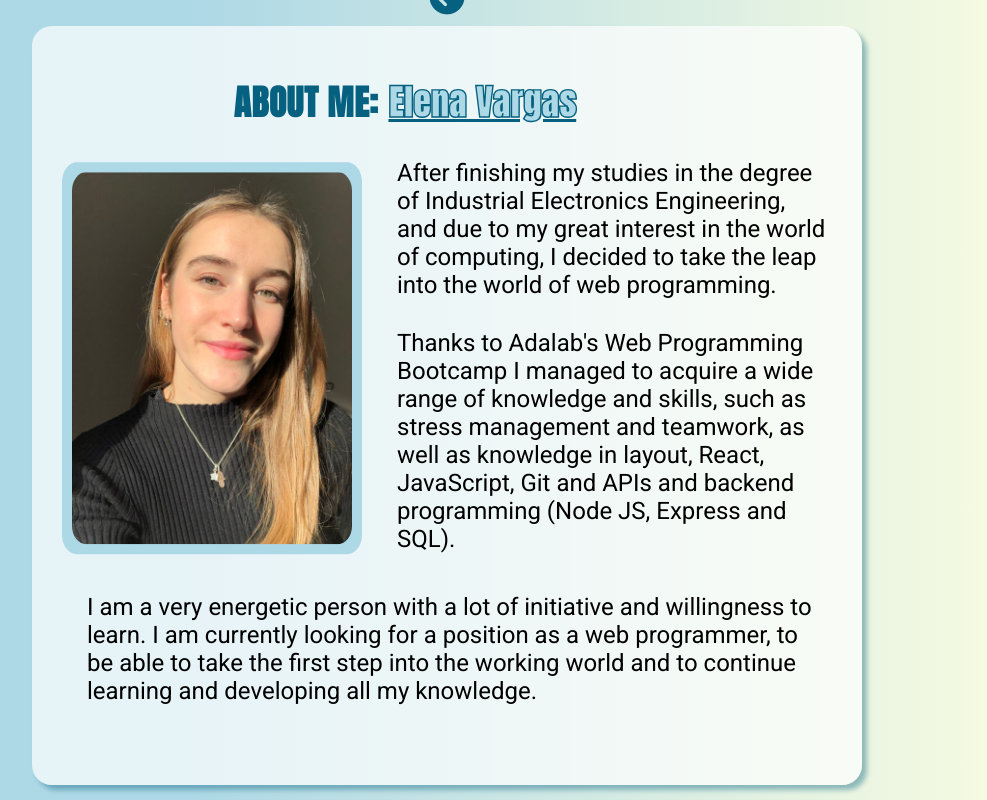
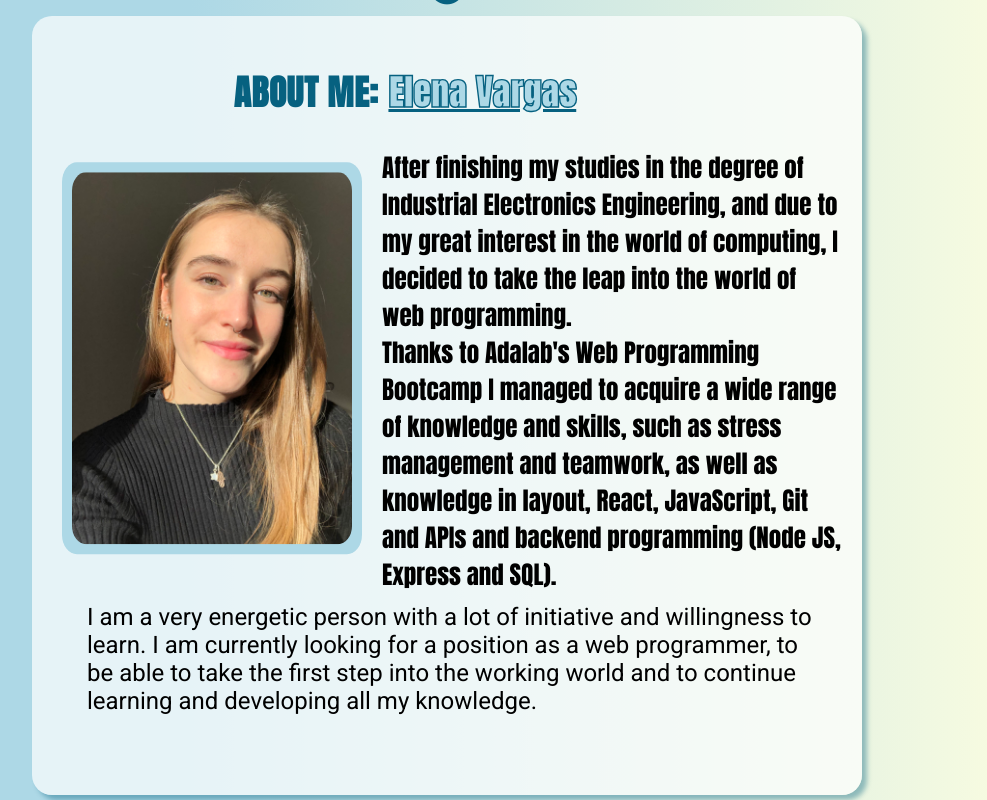
Before and after one commit to Elenavar/portfolio, a React (Create React App) app: page /#/menu/aboutme in a window 1280 px wide. Shown: the whole page, without its empty margins (193-1180 px from the left). Built offline with nearby package versions, Linux system fonts and the light colour scheme; a web font is replaced by a local one.

Commit message:
update contact page

```diff
--- a/src/components/AboutMe.js
+++ b/src/components/AboutMe.js
@@ -20,14 +20,13 @@ function AboutMe() {
             <h2 className="text__title article__div1">
               ABOUT ME: <span className="text__title--span">Elena Vargas</span>
             </h2>
-            {/* <div className="text__desc"> */}
-            <p className="text__p">
+            <p className="text__p--p1">
               After finishing my studies in the degree of Industrial Electronics
               Engineering, and due to my great interest in the world of
               computing, I decided to take the leap into the world of web
               programming.
             </p>
-            <p className="text__p">
+            <p className="text__p--p2">
               Thanks to Adalab's Web Programming Bootcamp I managed to acquire a
               wide range of knowledge and skills, such as stress management and
               teamwork, as well as knowledge in layout, React, JavaScript, Git
--- a/src/styles/components/Contact.scss
+++ b/src/styles/components/Contact.scss
@@ -33,6 +33,7 @@
         }
       }
       &__paper {
+        width: 300px;
         margin: 0 20px;
         font-size: 12px;
         padding: 15px;
@@ -43,12 +44,10 @@
         justify-content: center;
         align-items: center;
         @media all and (min-width: 768px) {
-          width: 730px;
           padding: 30px 0;
           font-size: 20px;
         }
         @media all and (min-width: 1200px) {
-          width: 830px;
           padding: 30px 0;
           font-size: 25px;
         }
@@ -63,6 +62,7 @@
     align-items: flex-start;
     &__link{
         &--item{
+          margin: 0 25px;
             color: rgb(6, 97, 128);
             padding: 5px;
             font-family: 'Roboto', 'Sans Serif';
```
